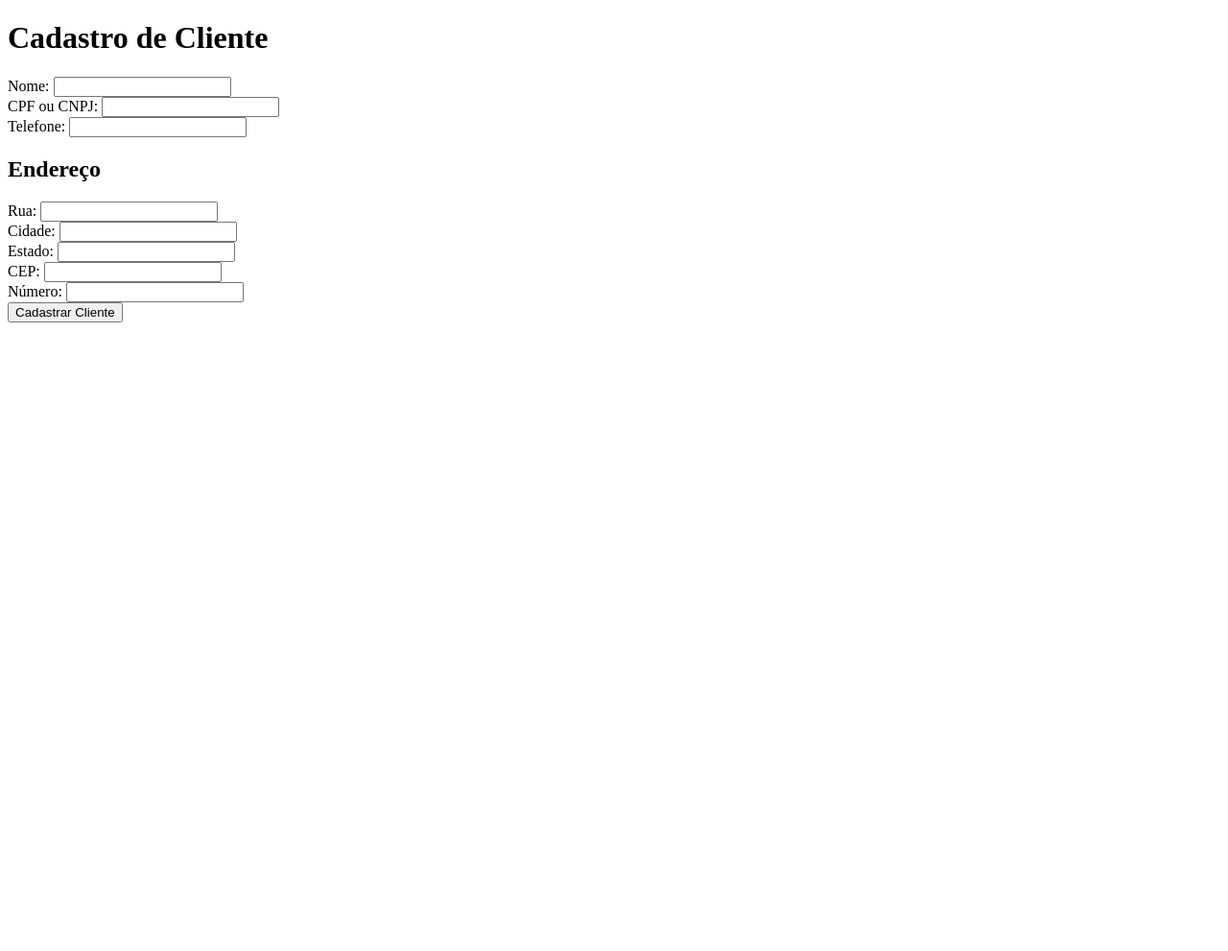
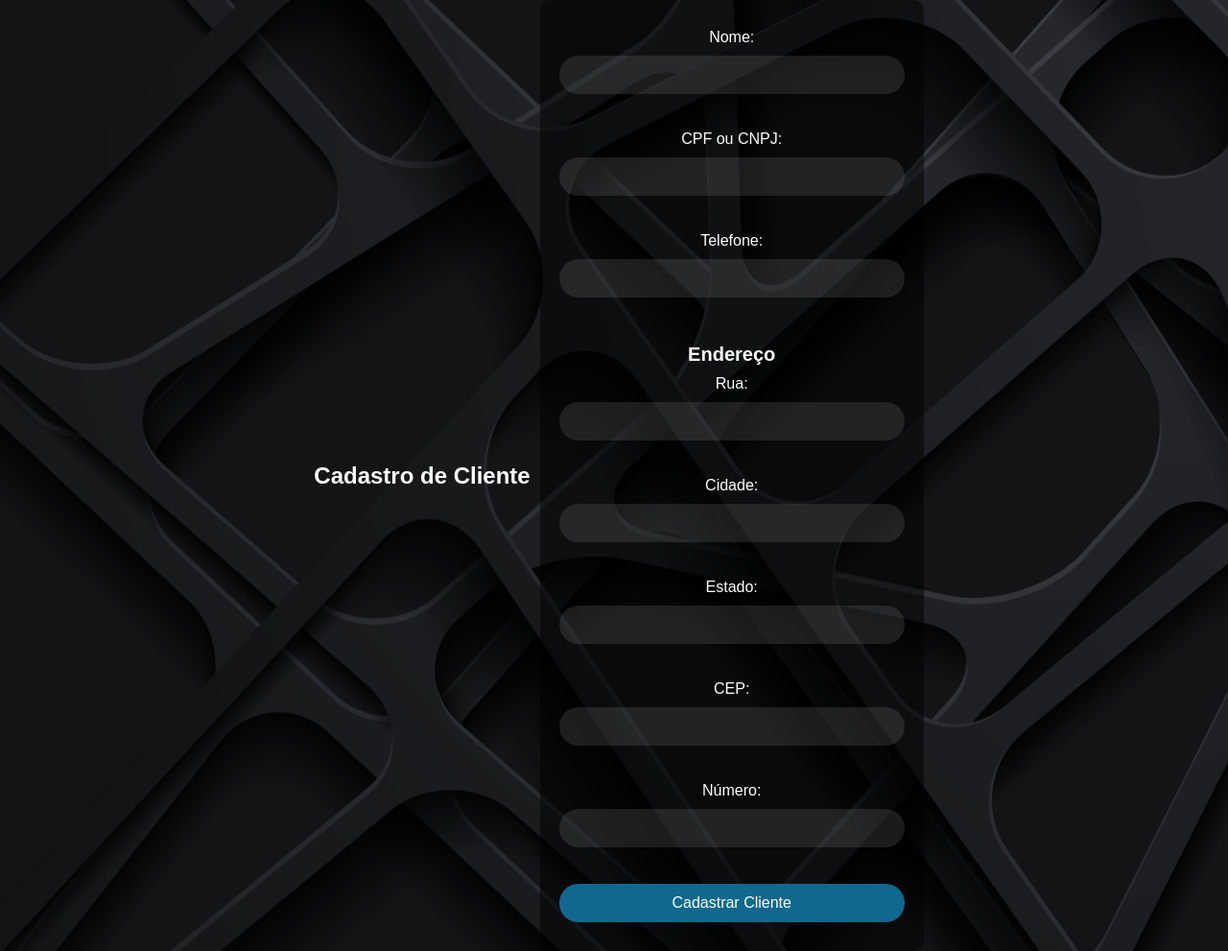
Before and after one commit to henriquelealm/Projeto-Estoque, a PHP site: page /cadastrar-cliente.php in a window 1280 px wide. Shown: the whole page at 96% size. Before the commit the page ends 336 px from the top, so only its background shows below. Run offline with PHP 8.4, Linux system fonts and the light colour scheme.

Commit message:
cadastro de cliente

```diff
--- a/areaPrivada.php
+++ b/areaPrivada.php
@@ -49,6 +49,7 @@ if(isset($_SESSION['id_usuario'])) {
     <nav class="menu">
         <ul>
             <li><a href="visualizar-estoque.php">Visualizar Estoque</a></li>
+            <li><a href="cadastrar-cliente.php">Cadastrar Cliente</a></li>
             <li><a href="cadastrar-produtos.php">Cadastrar Produtos</a></li>
             <li><a href="editar-estoque.php">Editar Estoque</a></li>
             <li><a href="registrar-venda.php">Registrar Venda</a></li>
--- a/cadastrar-cliente.php
+++ b/cadastrar-cliente.php
@@ -33,6 +33,7 @@ if ($_SERVER['REQUEST_METHOD'] === 'POST') {
 <html lang="pt-br">
 <head>
     <meta charset="utf-8">
+    <link rel="stylesheet" href="style/cadastrar-cliente.css">
     <title>Cadastro de Cliente</title>
 </head>
 <body>
--- a/editar-estoque.php
+++ b/editar-estoque.php
@@ -60,13 +60,14 @@ $resultadoComida = $pdo->query($sqlComida);
 
 <!DOCTYPE html>
 <html lang="pt-br">
+
 <head>
     <link rel="stylesheet" href="https://cdnjs.cloudflare.com/ajax/libs/font-awesome/6.0.0-beta3/css/all.min.css">
     <meta charset="utf-8">
     <title>Editar Estoque</title>
     <link rel="stylesheet" href="style/editar-estoque.css">
     <style>
-       .voltar-icon {
+        .voltar-icon {
             position: absolute;
             top: 10px;
             left: 10px;
@@ -79,6 +80,7 @@ $resultadoComida = $pdo->query($sqlComida);
         }
     </style>
 </head>
+
 <body>
     <i class="fas fa-arrow-left voltar-icon" onclick="window.location.href='areaPrivada.php'"></i> <!-- Ícone de seta com link para áreaPrivada.php -->
 
@@ -167,4 +169,5 @@ $resultadoComida = $pdo->query($sqlComida);
         </table>
     </div>
 </body>
+
 </html>
--- /dev/null
+++ b/style/cadastrar-cliente.css
@@ -0,0 +1,94 @@
+/* Reset padrão e configuração global */
+* {
+    margin: 0;
+    padding: 0;
+    box-sizing: border-box;
+}
+
+/* Estilo global do corpo */
+body {
+    background-image: url(../imagens/principal.png);
+    background-size: cover;
+    color: white;
+    font-family: Arial, sans-serif;
+    display: flex;
+    justify-content: center;
+    align-items: center;
+    min-height: 100vh;
+}
+
+/* Estilo do formulário */
+form {
+    display: flex;
+    flex-direction: column;
+    align-items: center;
+    background-color: rgba(0, 0, 0, 0.5);
+    padding: 20px;
+    border-radius: 10px;
+    width: 400px; /* Defina a largura desejada */
+}
+
+/* Estilo do cabeçalho do formulário */
+h1 {
+    text-align: center;
+    padding: 10px;
+    font-size: 24px;
+}
+
+/* Estilo das etiquetas dos campos */
+label {
+    display: block;
+    font-size: 16px;
+    margin-top: 10px;
+}
+
+/* Estilo comum para todos os campos de entrada */
+input {
+    height: 40px;
+    width: 100%;
+    margin: 10px 0;
+    border: none;
+    border-radius: 20px;
+    padding: 0 10px;
+    background-color: rgba(255, 255, 255, 0.1);
+    color: white;
+    outline: none;
+}
+
+/* Estilo do botão de envio */
+input[type="submit"] {
+    background-color: #10688E;
+    color: white;
+    cursor: pointer;
+    border: none;
+    border-radius: 20px;
+    height: 40px;
+    font-size: 16px;
+    transition: background-color 0.3s;
+}
+
+input[type="submit"]:hover {
+    background-color: #1278a3;
+}
+
+/* Estilo para títulos secundários (exemplo: "Campos de Endereço") */
+h2 {
+    text-align: center;
+    margin-top: 20px;
+    font-size: 20px;
+}
+
+/* Adicione o estilo específico para campos de endereço aqui */
+
+/* Estilo para links */
+a {
+    color: white;
+    text-decoration: none;
+    display: block;
+    margin-top: 10px;
+    text-align: center;
+}
+
+a:hover {
+    text-decoration: underline;
+}
```
